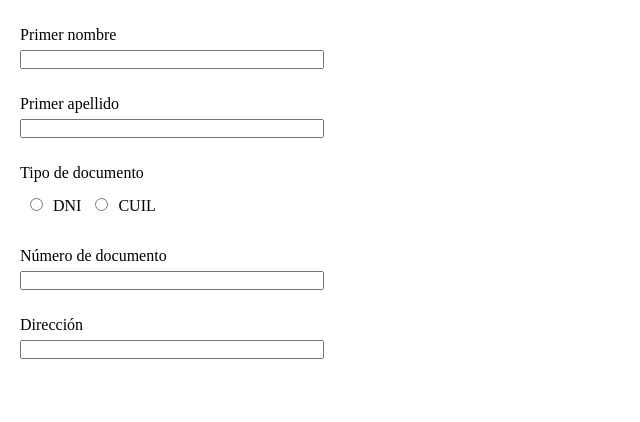
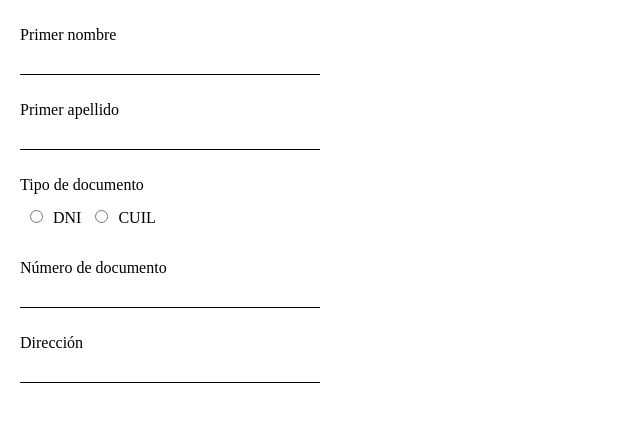
Before and after one commit to ivanaca777/Ejercicio10, a plain HTML site: page index.html in a window 1280 px wide. Shown: the whole page, without its empty margins (0-640 px from the left). Drawn offline with Linux system fonts and the light colour scheme.

Commit message:
se completa estilo inicial

```diff
--- a/Styles/_l-html.scss
+++ b/Styles/_l-html.scss
@@ -19,6 +19,9 @@ body {
             margin-top: 20px;
             input {
                 width: 300px;
+                height: 24px;
+                border:none;
+                border-bottom: 1px solid;
             }
         }
         & div {
```
Also changed, not shown: styles.css, 1 other file.
